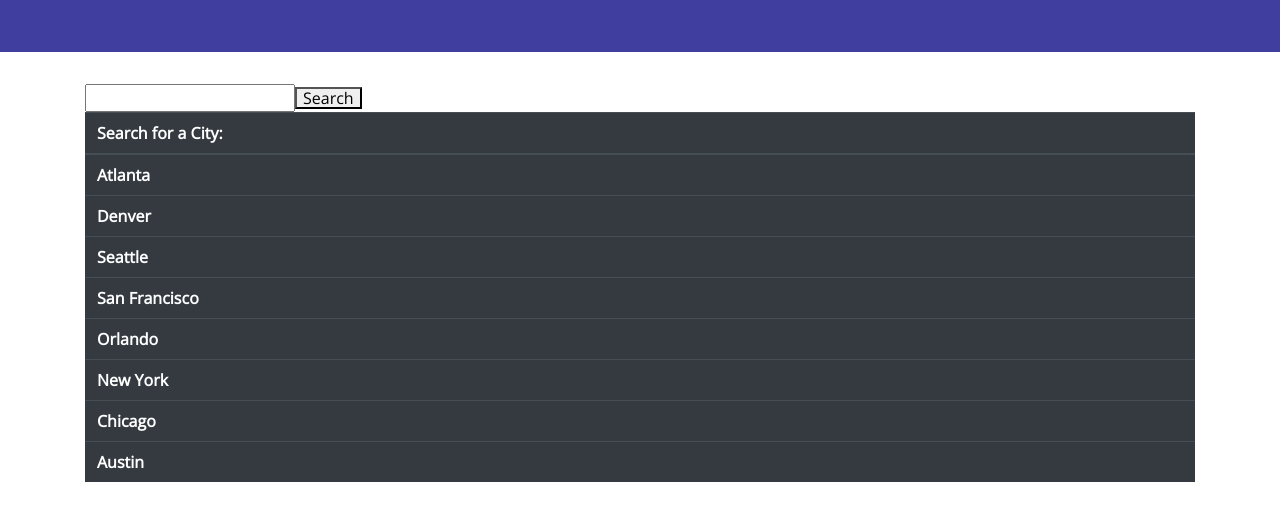
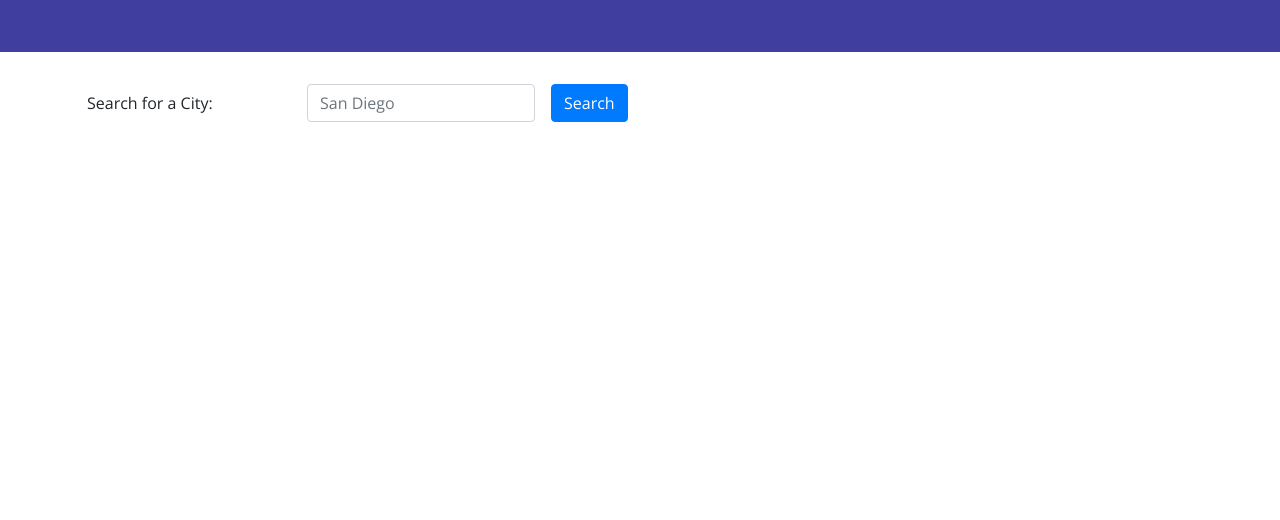
Before and after one commit to JulesJ93/Whats-The-Weather-, a plain HTML site: page index.html in a window 1280 px wide. Shown: the part 178-698 px from the top of the page. Drawn offline with nearby package versions, Linux system fonts and the light colour scheme.

Commit message:
changed css and html

```diff
--- a/index.html
+++ b/index.html
@@ -29,58 +29,20 @@
       <p id="currentDay" class="lead"></p>
     </header>
     <div class="container">
-      <table class="table table-hover table-dark">
-        <thead>
-          <input
-          type="text" >
-          <button>Search</button>
-          <tr>
-            <th scope="col"> Search for a City:</th>
+      <form class="form-inline">
+        <div class="form-group mb-2">
+          <label for="staticEmail2" class="sr-only">Email</label>
+          <input type="text" readonly class="form-control-plaintext" id="staticEmail2" value="Search for a City:">
+        </div>
+        <div class="form-group mx-sm-3 mb-2">
+          <label for="inputPassword2" class="sr-only">Search for a city</label>
+          <input type="password" class="form-control" id="inputPassword2" placeholder="San Diego">
+        </div>
+        <button type="submit" class="btn btn-primary mb-2">Search</button>
+      </form>
+        <tbody>
 
 
-          </tr>
-        </thead>
-        <tbody>
-          <tr>
-            <th scope="row">Atlanta</th>
-
-
-          </tr>
-          <tr>
-            <th scope="row">Denver</th>
-
-
-          </tr>
-          <tr>
-            <th scope="row">Seattle</th>
-
-
-          </tr>
-          <tr>
-            <th scope="row">San Francisco</th>
-
-
-          </tr>
-          <tr>
-            <th scope="row">Orlando</th>
-
-
-          </tr>
-          <tr>
-            <th scope="row">New York</th>
-
-
-          </tr>
-          <tr>
-            <th scope="row">Chicago</th>
-
-
-          </tr>
-          <tr>
-            <th scope="row">Austin</th>
-
-
-          </tr>
         </tbody>
       </table>
     </div>
@@ -88,5 +50,6 @@
     <script src="https://code.jquery.com/jquery-3.4.1.min.js"></script>
     <script src="https://cdnjs.cloudflare.com/ajax/libs/moment.js/2.24.0/moment.min.js"></script>
     <script> src="script.js"</script>
+    <script>"bootstrap.css"</script>
   </body>
 </html>
```
